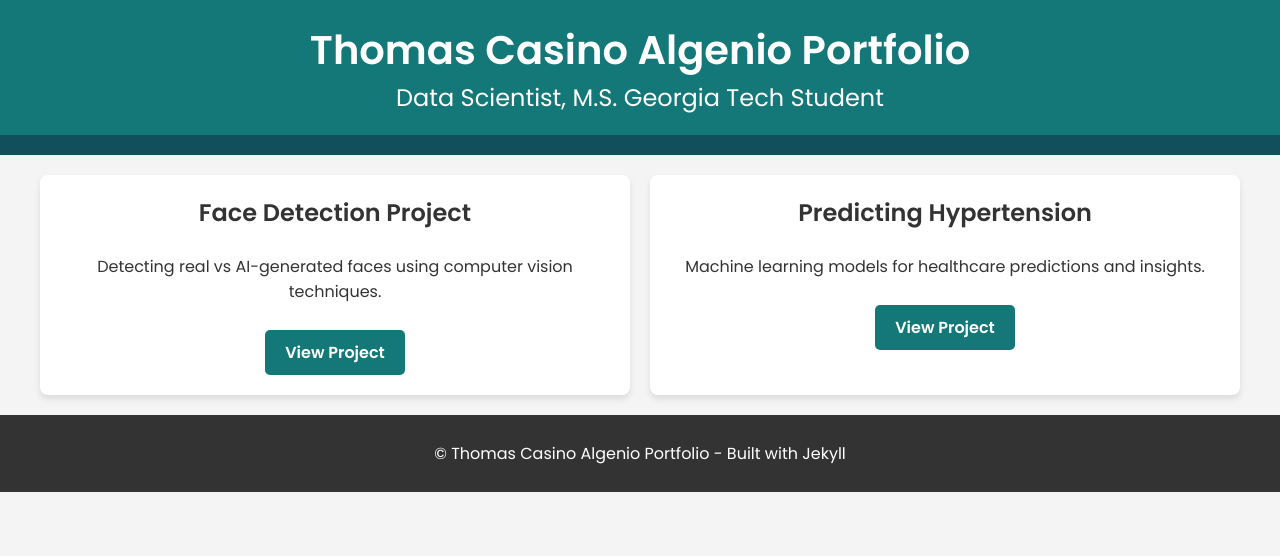
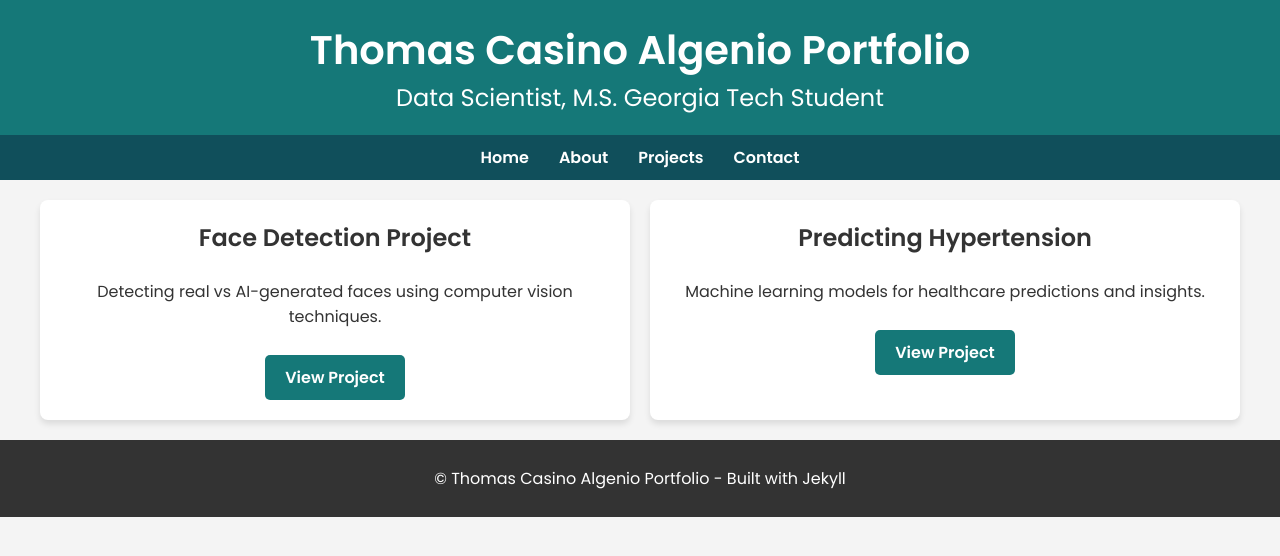
Before and after one commit to thomasalgenio/Thomas_Portfolio, a Jekyll site: the page built from README.md, in a window 1280 px wide. Shown: the top 556 px of the page. Built offline with Jekyll 4.4.1, drawn with Linux system fonts in a browser that asks for light colours; our own code applies the rules of GitHub Pages for plain Markdown files; part of the change alters nothing that is shown.

Commit message:
Update _config.yml

```diff
--- a/_config.yml
+++ b/_config.yml
@@ -1,4 +1,27 @@
 theme: jekyll-theme-cayman
 title: Thomas Casino Algenio Portfolio
 description: Data Scientist, M.S. Georgia Tech Student
-custom_link: https://github.com/thomasalgenio/Sample_Projects/tree/main
+baseurl: "" # Leave blank for root deployment
+url: "https://thomasalgenio.github.io" # Replace <your-github-username> with your username
+
+defaults:
+  - scope:
+      path: ""
+    values:
+      layout: "default"
+
+# Navigation links
+nav:
+  - title: Home
+    url: "/"
+  - title: About
+    url: "/about.html"
+  - title: Projects
+    url: "/projects.html"
+  - title: Contact
+    url: "/contact.html"
+
+# Plugins
+plugins:
+  - jekyll-seo-tag
+  - jekyll-sitemap
```
